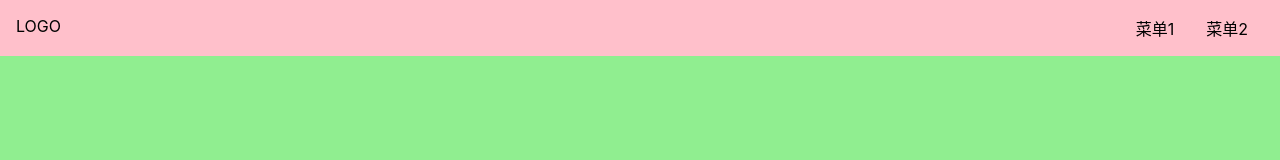
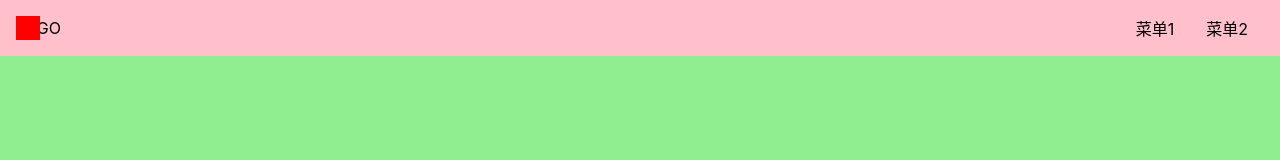
Before and after one commit to wanglifa/Ivue, a Vue app: page /#/ in a window 1280 px wide. Shown: the top 160 px of the page. Built offline with nearby package versions, Linux system fonts and the light colour scheme.

Commit message:
添加topAside

```diff
--- a/src/components/TopNav.vue
+++ b/src/components/TopNav.vue
@@ -5,6 +5,7 @@
       <li>菜单1</li>
       <li>菜单2</li>
     </ul>
+    <span class="toggleAside"></span>
   </div>
 </template>
 <script lang="ts">
@@ -25,6 +26,10 @@
     background: pink;
     display: flex;
     padding: 16px;
+    position: relative;
+    z-index: 10;
+    justify-content: center;
+    align-items: center;
     > .logo {
       max-width: 6em;
       margin-right: auto;
@@ -37,5 +42,19 @@
         margin: 0 1em;
       }
     }
+    > .toggleAside {
+      display: inline-block;
+      width: 24px;
+      height: 24px;
+      background: red;
+      position: absolute;
+      left: 16px;
+      top: 50%;
+      transform: translateY(-50%);
+    }
+    @media (max-width:500px) {
+      > .menu{display: none;}
+      > .logo{margin: 0 auto;}
+    }
   }
 </style>
```
